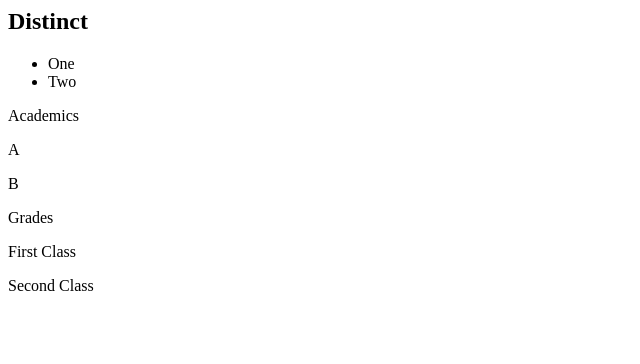
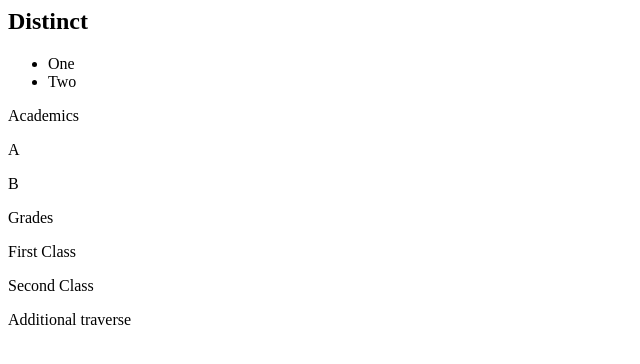
Before and after one commit to shettyss/distinct-one, a plain HTML site: page index.html in a window 1280 px wide. Shown: the whole page, without its empty margins (0-640 px from the left). Drawn offline with Linux system fonts and the light colour scheme.

Commit message:
traverse para added

```diff
--- a/index.html
+++ b/index.html
@@ -15,6 +15,7 @@
         <p id="grades">Grades</p>
         <p id="firstClass">First Class</p>
         <p id="secondClass"> Second Class</p>
+        <p>Additional traverse</p>
 
     </body>
 </html>
```
